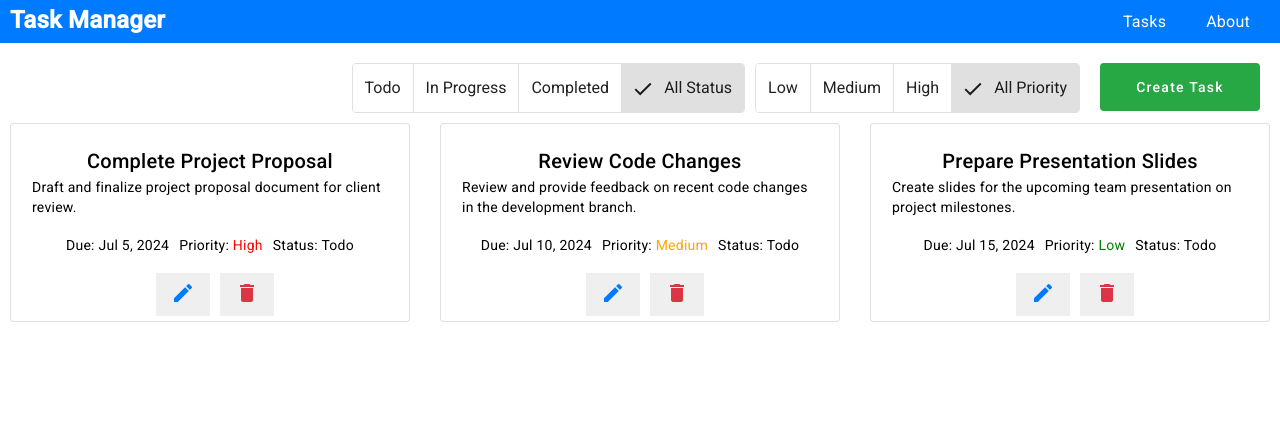
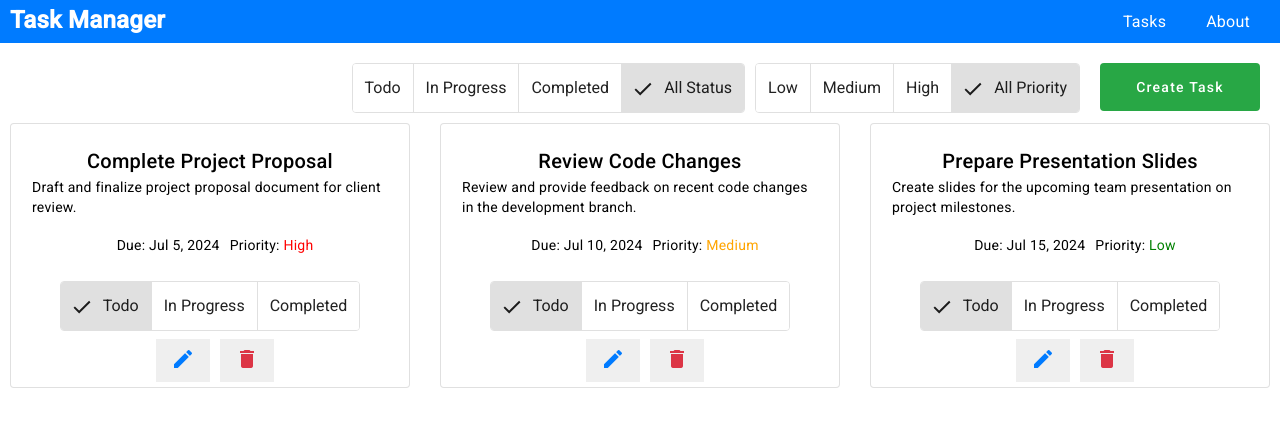
Before and after one commit to JeevanMahesha/task-manager-app, an Angular app: page /task in a window 1280 px wide. Shown: the top 426 px of the page. Built offline with nearby package versions, Linux system fonts and the light colour scheme; no server answers.

Commit message:
updateTaskStatus

```diff
--- a/src/app/task-list/task-list.component.html
+++ b/src/app/task-list/task-list.component.html
@@ -54,9 +54,18 @@
             {{ task.priority | getValue : "priority" }}
           </span>
         </span>
-        <span class="task-meta-detail"
-          >Status: {{ task.taskStatus | getValue : "taskStatus" }}</span
+      </mat-card-actions>
+      <mat-card-actions>
+        <mat-button-toggle-group
+          (change)="updateStatus(task.id, $event)"
+          [value]="task.taskStatus"
         >
+          @for (eachStatus of taskStatusList; track $index) {
+          <mat-button-toggle [value]="eachStatus.key">{{
+            eachStatus.value
+          }}</mat-button-toggle>
+          }
+        </mat-button-toggle-group>
       </mat-card-actions>
       <mat-card-footer>
         <button type="button" class="edit-button" (click)="editTask(task.id)">
--- a/src/app/task-list/task-list.component.ts
+++ b/src/app/task-list/task-list.component.ts
@@ -2,7 +2,10 @@ import { CommonModule } from '@angular/common';
 import { Component, inject } from '@angular/core';
 import { FormControl, ReactiveFormsModule } from '@angular/forms';
 import { MatButtonModule } from '@angular/material/button';
-import { MatButtonToggleModule } from '@angular/material/button-toggle';
+import {
+  MatButtonToggleChange,
+  MatButtonToggleModule,
+} from '@angular/material/button-toggle';
 import { MatCardModule } from '@angular/material/card';
 import { MatDialog } from '@angular/material/dialog';
 import { MatIconModule } from '@angular/material/icon';
@@ -89,4 +92,11 @@ export default class TaskListComponent {
     }
     this.taskService.deleteTask(taskId);
   }
+
+  updateStatus(taskId: string | null, $event: MatButtonToggleChange) {
+    if (!taskId) {
+      return;
+    }
+    this.taskService.updateTaskStatus(taskId, $event.value);
+  }
 }
--- a/src/app/task.service.ts
+++ b/src/app/task.service.ts
@@ -74,4 +74,13 @@ export class TaskService {
   getTaskRawValue(): ITask[] {
     return this.tasksList$.getValue();
   }
+
+  updateTaskStatus(taskId: string, taskStatus: string): void {
+    const taskValue = this.tasksList$.getValue();
+    const taskIndex = taskValue.findIndex((eachTask) => eachTask.id === taskId);
+    if (taskIndex > -1) {
+      taskValue[taskIndex].taskStatus = taskStatus;
+      this.tasksList$.next([...taskValue]);
+    }
+  }
 }
```
